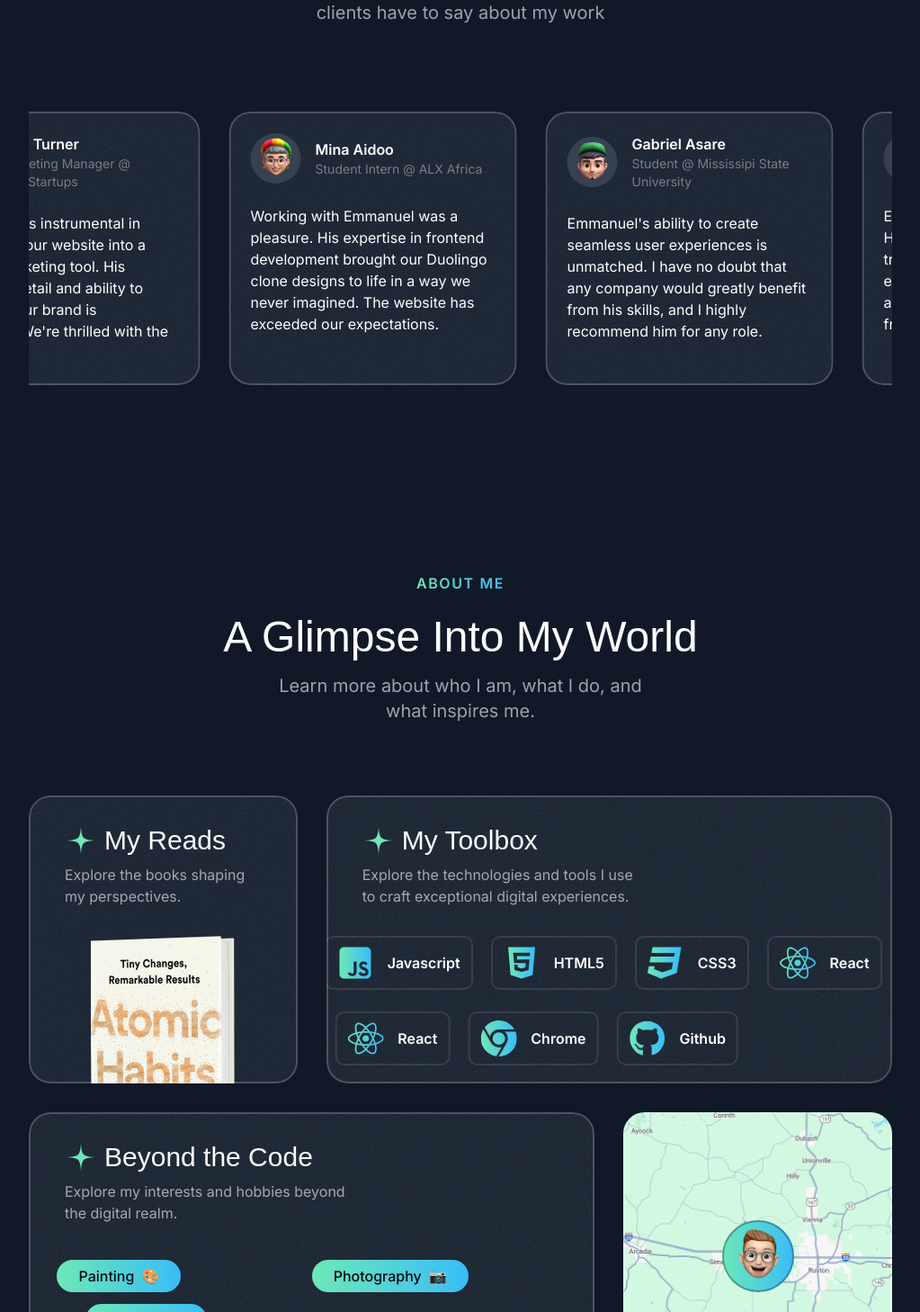
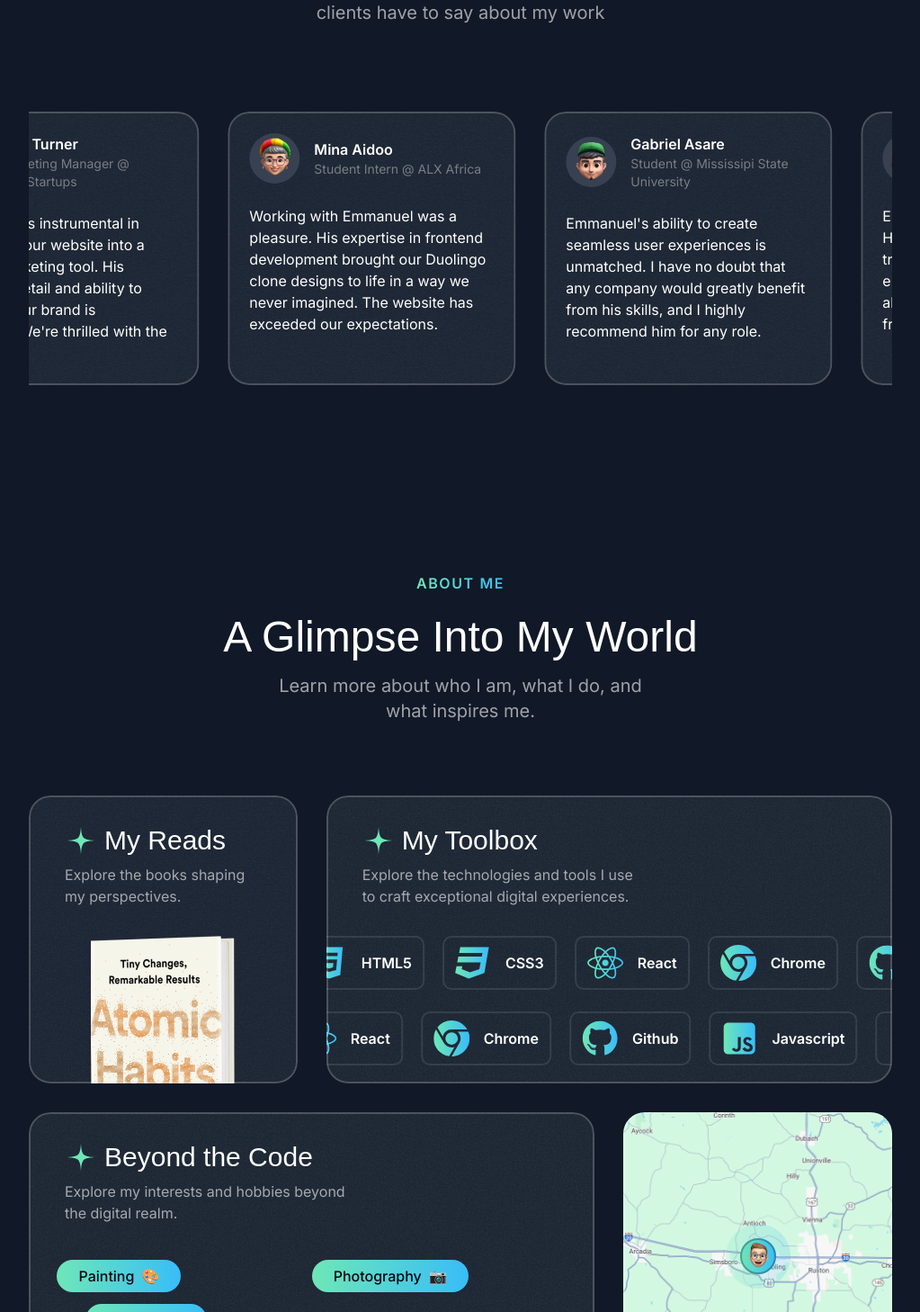
Before and after one commit to emmaeng680/emmanuel-a-oppong-portfolio, a Next.js app: page / in a window 1280 px wide. Shown: the part 3392-4850 px from the top of the page at 90% size, without its empty margins (128-1151 px from the left). Built offline with nearby package versions, Linux system fonts and the light colour scheme; a web font is replaced by a local one.

Commit message:
update
update

```diff
--- a/src/components/ToolboxItems.tsx
+++ b/src/components/ToolboxItems.tsx
@@ -1,4 +1,4 @@
-import React from 'react';
+import React, {Fragment} from 'react';
 import TechIcon from "@/components/TechIcon";
 import {twMerge} from "tailwind-merge";
 
@@ -14,6 +14,8 @@ const ToolboxItems = ({items, className, itemsWrapperClassName,}: {
     return (
         <div className={twMerge("flex [mask-image:linear-gradient(to_right, transparent, black_10%, black_90%, transparent)]", className)}>
             <div className={twMerge("flex flex-none py-0.5 gap-6 pr-6 ", itemsWrapperClassName )}>
+                {[...new Array(2)].fill(0).map((_, idx) => (
+                    <Fragment key={ idx }>
                         {items.map(item => (
                             <div key={item.title}
                                  className="inline-flex items-center gap-4 py-2 px-3 outline outline-2 outline-white/10 rounded-lg">
@@ -21,6 +23,9 @@ const ToolboxItems = ({items, className, itemsWrapperClassName,}: {
                                 <span className="font-semibold">{item.title}</span>
                             </div>
                         ))}
+                    </Fragment>
+                ))}
+
             </div>
 
         </div>
--- a/src/sections/About.tsx
+++ b/src/sections/About.tsx
@@ -1,6 +1,6 @@
+'use client'
 import SectionHeader from "@/components/SectionHeader";
 import Card from "@/components/Card";
-import StarIcon from "@/assets/icons/star.svg"
 import BookImage from "@/assets/images/book-cover.png"
 import Image from "next/image";
 import JavascriptIcon from "@/assets/icons/square-js.svg"
@@ -9,11 +9,11 @@ import CssIcon from "@/assets/icons/css3.svg"
 import ReactIcon from "@/assets/icons/react.svg"
 import ChromeIcon from "@/assets/icons/chrome.svg"
 import GithubIcon from "@/assets/icons/github.svg"
-import TechIcon from "@/components/TechIcon";
 import mapImage from "@/assets/images/map5.png"
 import smileMemoji from "@/assets/images/memoji-smile.png"
 import CardHeader from "@/components/CardHeader";
 import ToolboxItems from "@/components/ToolboxItems";
+import {motion} from "framer-motion";
 
 
 const toolboxItems = [
@@ -106,8 +106,8 @@ export const AboutSection = () => {
               {/*2*/}
               <Card className="h-[320px]  md:col-span-3 lg:col-span-2">
                   <CardHeader title='My Toolbox' description='Explore the technologies and tools I use to craft exceptional digital experiences.' className="" />
-                    <ToolboxItems items={toolboxItems} className="" />
-                    <ToolboxItems items={toolboxItems} className="mt-6 " itemsWrapperClassName = "-translate-x-1/2"/>
+                    <ToolboxItems items={toolboxItems} className="" itemsWrapperClassName = "animate-move-left [animation-duration:30s]"/>
+                    <ToolboxItems items={toolboxItems} className="mt-6 " itemsWrapperClassName = "animate-move-right [animation-duration:15s]"/>
               </Card>
               </div>
               <div className="grid grid-cols-1 gap-8 md:grid-cols-5 lg:grid-cols-3">
@@ -116,26 +116,33 @@ export const AboutSection = () => {
                   <CardHeader title='Beyond the Code' description='Explore my interests and hobbies beyond the digital realm.' className="px-6 py-6 " />
                   <div className="relative flex-1">
                       {hobbies.map(hobby => (
-                          <div key={hobby.title} className="inline-flex items-center gap-2 px-6 bg-gradient-to-r from-emerald-300 to-sky-400 rounded-full py-1.5 absolute " style={{
+                          <motion.div key={hobby.title} className="inline-flex items-center gap-2 px-6 bg-gradient-to-r from-emerald-300 to-sky-400 rounded-full py-1.5 absolute " style={{
                               left: hobby.left,
                               top: hobby.top,
-                          }}>
+                          }}
+                            drag
+                          >
                               <span className="font-medium text-gray-950 ">{hobby.title}</span>
                               <span>{hobby.emoji}</span>
-                          </div>
+                          </motion.div>
                       ))}
                   </div>
               </Card>
               {/*4*/}
               <Card className="h-[320px] p-0 relative md:col-span-2 lg:col-span-1">
                 <Image src={mapImage} alt="map" className="w-full h-full object-cover object-left-top" />
-                  <div className="absolute top-1/2 left-1/2 -translate-x-1/2 -translate-y-1/2 size-20 rounded-full bg-gradient-to-r from-emerald-300 to-sky-400 after:content-[''] after:absolute after:inset-0 after:outline after:outline-2 after:-outline-offset-2 after:rounded-full after:outline-gray-950/30">
-                      <Image src={smileMemoji} alt="smile memoji" className="size-20 " />
+                  <div
+                      className="absolute top-1/2 left-1/2 -translate-x-1/2 -translate-y-1/2 size-10 rounded-full  after:content-[''] after:absolute after:inset-0 after:outline after:outline-2 after:-outline-offset-2 after:rounded-full after:outline-gray-950/30">
+                      <div className="absolute inset-0 rounded-full bg-gradient-to-r from-emerald-300 to-sky-400 -z-20 animate-ping [animation-duration:2s]">
+                      </div>
+                      <div className="absolute inset-0 rounded-full bg-gradient-to-r from-emerald-300 to-sky-400 -z-10">
+                      </div>
+                      <Image src={smileMemoji} alt="smile memoji" className="size-10 "/>
                   </div>
               </Card>
               </div>
           </div>
-      </div>
+          </div>
       </section>
   )
 };
--- a/src/sections/Testimonials.tsx
+++ b/src/sections/Testimonials.tsx
@@ -49,7 +49,7 @@ export const TestimonialsSection = () => {
         <SectionHeader title='What Clients Say About Me' eyebrow='Happy Clients' description="Don't just take my word for it. See what my clients have to say about my work"/>
         <div className='mt-12 lg:mt-20 flex overflow-x-clip [mask-image:linear-gradient(to_right,transparent, black_10%, black_90%, transparent)] py-4 -my-4'>
 
-          <div className='flex gap-8 flex-none animate-move-left [animation-duration:90s] hover:[animation-play-state:paused]'>
+          <div className='flex gap-8 pr-8 flex-none animate-move-left [animation-duration:90s] hover:[animation-play-state:paused]'>
             {[...new Array(2)].fill(0).map((_, index) => (
                 <Fragment key={index}>
                 {testimonials.map(testimonial => (
--- a/tailwind.config.ts
+++ b/tailwind.config.ts
@@ -29,6 +29,8 @@ const config: Config = {
 		animation: {
 			 "ping-large": "ping-large 1s ease-in-out infinite",
 			  "move-left": "move-left 1s linear infinite",
+				"move-right": "move-right 1s linear infinite",
+
 		},
 		keyframes: {
 			  "ping-large": {
@@ -40,6 +42,10 @@ const config: Config = {
 			"move-left":{
 				  '0%': { transform: 'translateX(0%)' },
 				  '100%': { transform: 'translateX(-50%)' },
+			},
+			"move-right":{
+				'0%': { transform: 'translateX(-50%)' },
+				'100%': { transform: 'translateX(0%)' },
 			}
 		}
   	}
```
Lines whose indentation alone changed are shown as unchanged.
